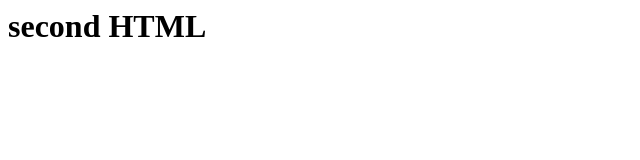
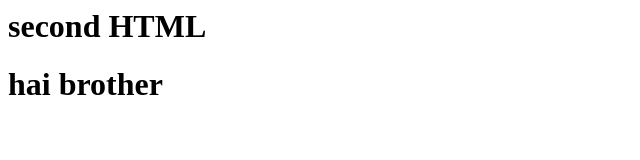
Before and after one commit to ittyjose/DevOpsHTML, a plain HTML site: page index2.html in a window 1280 px wide. Shown: the whole page, without its empty margins (0-640 px from the left). Drawn offline with Linux system fonts and the light colour scheme.

Commit message:
Update index2.html
added hai brother

```diff
--- a/index2.html
+++ b/index2.html
@@ -1,5 +1,6 @@
 <html>
 <body>
 	<h1>second HTML</h1>
+	<h1> hai brother</h1>
 </body>
 </html>
```
